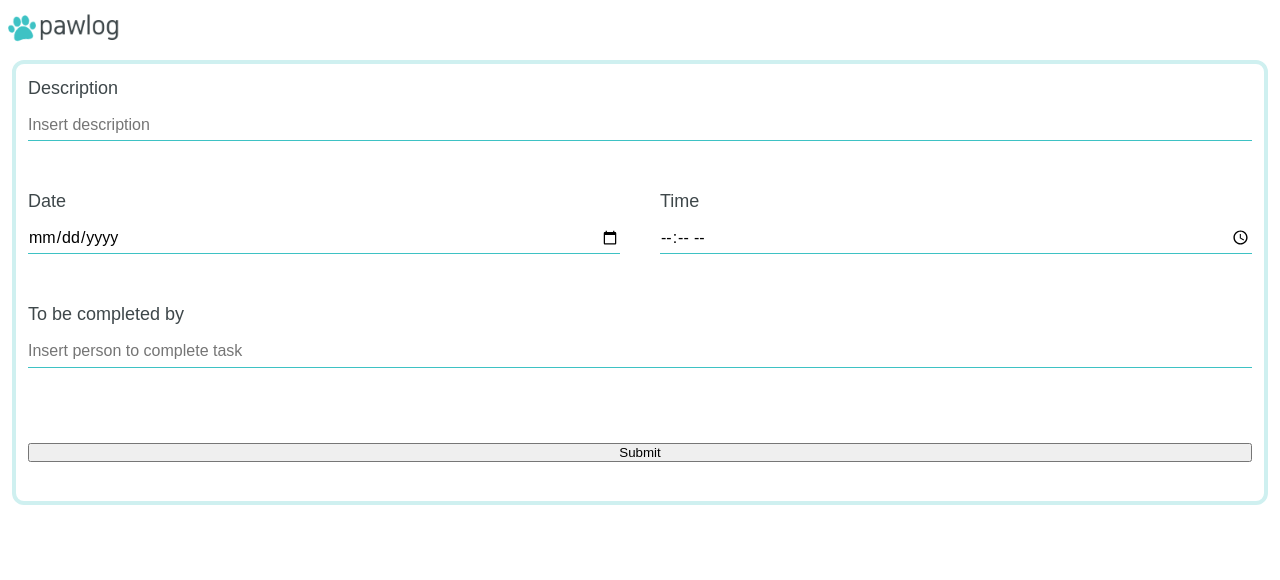
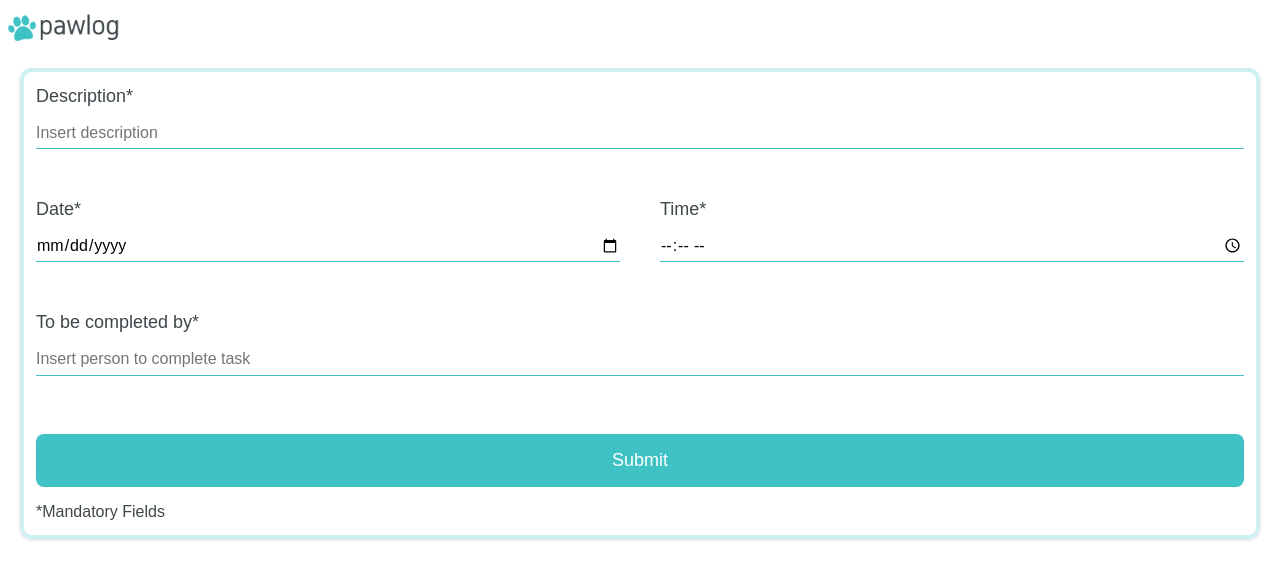
Before and after one commit to nikkypyra/capstone-project, a React (Create React App) app: page /create-task in a window 1280 px wide. Shown: the top 580 px of the page. Built offline with nearby package versions, Linux system fonts and the light colour scheme.

Commit message:
Add Submit button style

```diff
--- /dev/null
+++ b/src/components/SubmitButton.js
@@ -0,0 +1,17 @@
+import React from 'react'
+import styled from 'styled-components/macro'
+
+export default function SubmitButton() {
+  return <Button>Submit</Button>
+}
+
+const Button = styled.button`
+  background: var(--primary);
+  color: white;
+  font-size: 18px;
+  font-family: sans-serif;
+  border-radius: 8px;
+  border: none;
+  padding: 16px;
+  box-shadow: 0 5px 4px -2px var(tertiary);
+`
--- a/src/components/TaskForm.js
+++ b/src/components/TaskForm.js
@@ -1,6 +1,7 @@
 import React, { useState } from 'react'
 import styled from 'styled-components/macro'
 import Header from './Header'
+import SubmitButton from './SubmitButton'
 
 export default function TaskForm() {
   const [description, setDescription] = useState('')
@@ -26,7 +27,7 @@ export default function TaskForm() {
         <Form onSubmit={handleSubmit}>
           <div className="description">
             <label>
-              Description
+              Description*
               <input
                 type="text"
                 value={description}
@@ -39,7 +40,7 @@ export default function TaskForm() {
           </div>
           <div className="date">
             <label>
-              Date
+              Date*
               <input
                 type="date"
                 value={date}
@@ -50,7 +51,7 @@ export default function TaskForm() {
           </div>
           <div className="time">
             <label>
-              Time
+              Time*
               <input
                 type="time"
                 value={time}
@@ -61,7 +62,7 @@ export default function TaskForm() {
           </div>
           <div className="person">
             <label>
-              To be completed by
+              To be completed by*
               <input
                 type="text"
                 value={person}
@@ -72,8 +73,9 @@ export default function TaskForm() {
               />
             </label>
           </div>
-          <button>Submit</button>
+          <SubmitButton />
         </Form>
+        <p>*Mandatory Fields</p>
       </BorderStyled>
     </>
   )
@@ -139,8 +141,13 @@ const Form = styled.form`
 `
 
 const BorderStyled = styled.main`
-  margin: 12px;
+  margin: 20px;
   padding: 12px;
   border: 4px solid var(--tertiary);
   border-radius: 12px;
+  box-shadow: 0 1px 3px 0 rgba(0, 0, 0, 0.16);
+
+  p {
+    margin-top: 4px;
+  }
 `
```
